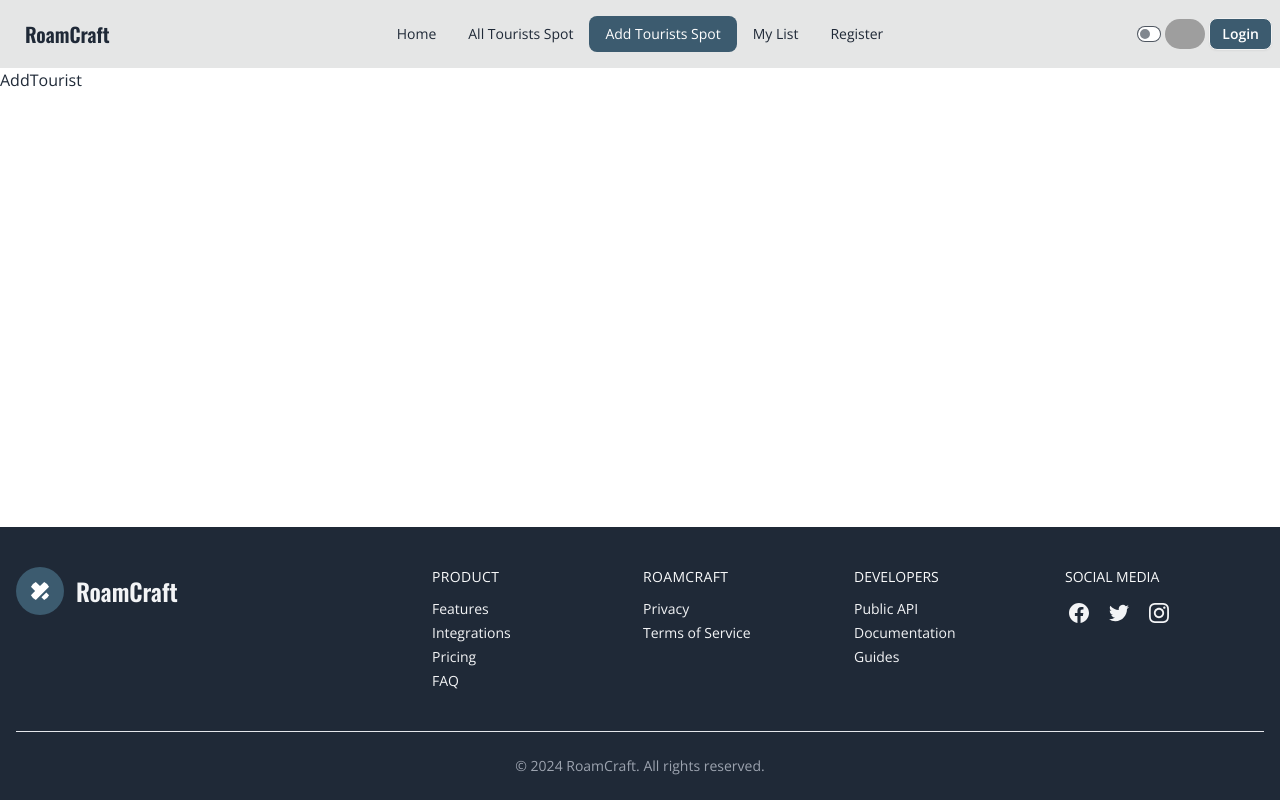
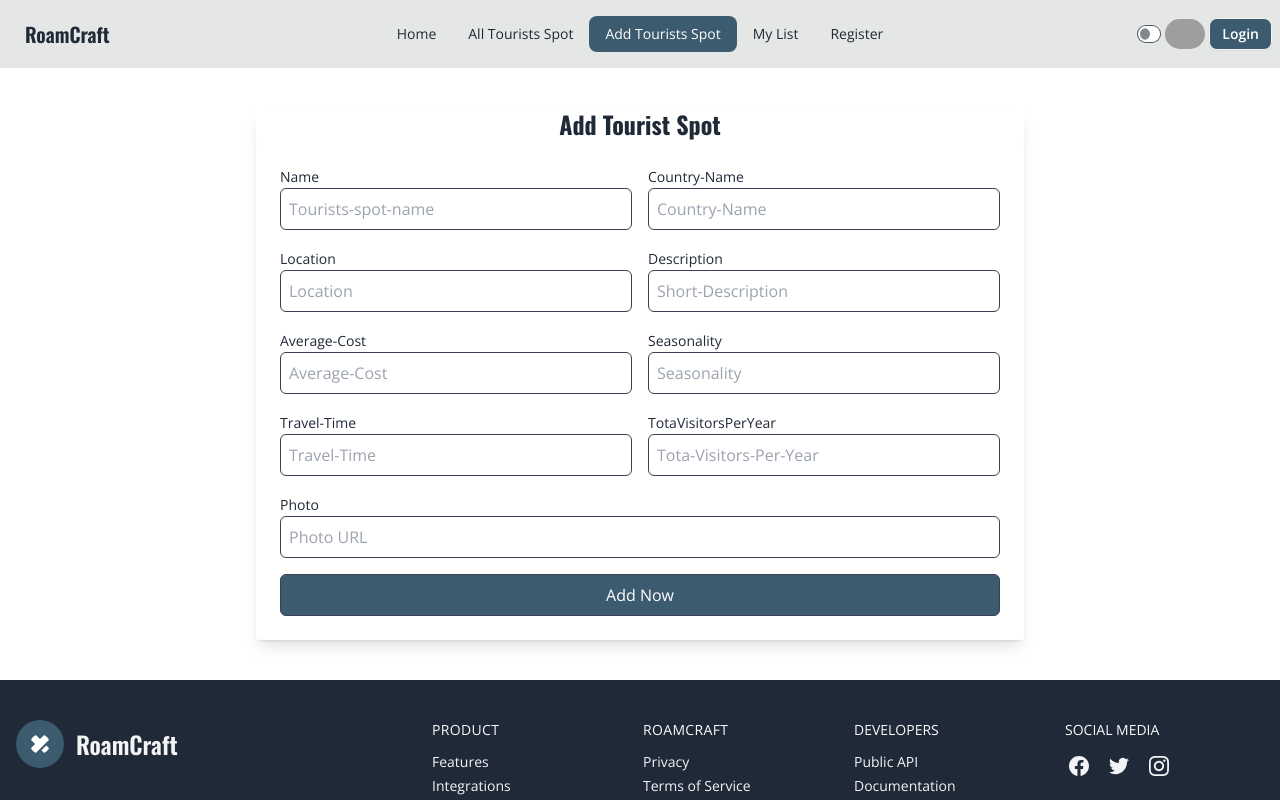
Before and after one commit to developerssaddam/Roam-craft-client, a React (Vite) app: page /addtourist in a window 1280 px wide. Shown: the top 800 px of the page. Built offline with nearby package versions, Linux system fonts and the light colour scheme; grey boxes are pictures that could not be loaded.

Commit message:
added tourist spot add form page

```diff
--- /dev/null
+++ b/src/pages/AddTourist/AddTourist.css
@@ -0,0 +1,5 @@
+
+input {
+  border: 1px solid gray;
+  padding: 8px;
+}
--- a/src/pages/AddTourist/AddTourist.jsx
+++ b/src/pages/AddTourist/AddTourist.jsx
@@ -1,9 +1,146 @@
-
+import "./AddTourist.css";
 
 const AddTourist = () => {
+  // handleAddTouritSpot
+  const handleAddTouritSpot = (e) => {
+    e.preventDefault();
+
+    const form = e.target;
+    const name = form.name.value;
+    const country_name = form.country_name.value;
+    const location = form.location.value;
+    const desc = form.desc.value;
+    const cost = form.cost.value;
+    const season = form.season.value;
+    const travel_time = form.travel_time.value;
+    const total_visitors = form.total_visitors.value;
+    const photo = form.photo.value;
+
+    console.log(
+      name,
+      country_name,
+      location,
+      desc,
+      cost,
+      season,
+      travel_time,
+      total_visitors,
+      photo
+    );
+  };
+
   return (
-    <div>AddTourist</div>
-  )
-}
+    <section className="py-10 px-6">
+      <form
+        onSubmit={handleAddTouritSpot}
+        className="max-w-3xl flex flex-col mx-auto shadow-lg"
+      >
+        <h2 className="text-center text-2xl font-bold font-oswald">
+          Add Tourist Spot
+        </h2>
+        <fieldset className="grid grid-cols-2 gap-6 p-6 rounded-md shadow-sm">
+          <div className="grid grid-cols-6 gap-4 col-span-full lg:col-span-3">
+            <div className="col-span-full sm:col-span-3">
+              <label className="text-sm">Name</label>
+              <input
+                type="text"
+                name="name"
+                placeholder="Tourists-spot-name"
+                className="w-full rounded-md focus:ring focus:ring-opacity-75 text-gray-900 focus:ring-violet-400 border-gray-700"
+              />
+            </div>
 
-export default AddTourist
+            <div className="col-span-full sm:col-span-3">
+              <label className="text-sm">Country-Name</label>
+              <input
+                type="text"
+                name="country_name"
+                placeholder="Country-Name"
+                className="w-full rounded-md focus:ring focus:ring-opacity-75 text-gray-900 focus:ring-violet-400 border-gray-700"
+              />
+            </div>
+
+            <div className="col-span-full sm:col-span-3">
+              <label className="text-sm">Location</label>
+              <input
+                type="text"
+                name="location"
+                placeholder="Location"
+                className="w-full rounded-md focus:ring focus:ring-opacity-75 text-gray-900 focus:ring-violet-400 border-gray-700"
+              />
+            </div>
+
+            <div className="col-span-full sm:col-span-3">
+              <label className="text-sm">Description</label>
+              <input
+                type="text"
+                name="desc"
+                placeholder="Short-Description"
+                className="w-full rounded-md focus:ring focus:ring-opacity-75 text-gray-900 focus:ring-violet-400 border-gray-700"
+              />
+            </div>
+
+            <div className="col-span-full sm:col-span-3">
+              <label className="text-sm">Average-Cost</label>
+              <input
+                type="text"
+                name="cost"
+                placeholder="Average-Cost"
+                className="w-full rounded-md focus:ring focus:ring-opacity-75 text-gray-900 focus:ring-violet-400 border-gray-700"
+              />
+            </div>
+
+            <div className="col-span-full sm:col-span-3">
+              <label className="text-sm">Seasonality</label>
+              <input
+                type="text"
+                name="season"
+                placeholder="Seasonality"
+                className="w-full rounded-md focus:ring focus:ring-opacity-75 text-gray-900 focus:ring-violet-400 border-gray-700"
+              />
+            </div>
+
+            <div className="col-span-full sm:col-span-3">
+              <label className="text-sm">Travel-Time</label>
+              <input
+                type="text"
+                name="travel_time"
+                placeholder="Travel-Time"
+                className="w-full rounded-md focus:ring focus:ring-opacity-75 text-gray-900 focus:ring-violet-400 border-gray-700"
+              />
+            </div>
+
+            <div className="col-span-full sm:col-span-3">
+              <label className="text-sm">TotaVisitorsPerYear</label>
+              <input
+                type="text"
+                name="total_visitors"
+                placeholder="Tota-Visitors-Per-Year"
+                className="w-full rounded-md focus:ring focus:ring-opacity-75 text-gray-900 focus:ring-violet-400 border-gray-700"
+              />
+            </div>
+
+            <div className="col-span-full">
+              <label className="text-sm">Photo</label>
+              <input
+                type="text"
+                name="photo"
+                placeholder="Photo URL"
+                className="w-full rounded-md focus:ring focus:ring-opacity-75 text-gray-900 focus:ring-violet-400 border-gray-700"
+              />
+            </div>
+            <div className="col-span-full">
+              <input
+                type="submit"
+                value="Add Now"
+                className="w-full rounded-md focus:ring focus:ring-opacity-75 text-white focus:ring-violet-400 border-gray-700 bg-[#3C5B6F]"
+              />
+            </div>
+          </div>
+        </fieldset>
+      </form>
+    </section>
+  );
+};
+
+export default AddTourist;
```
